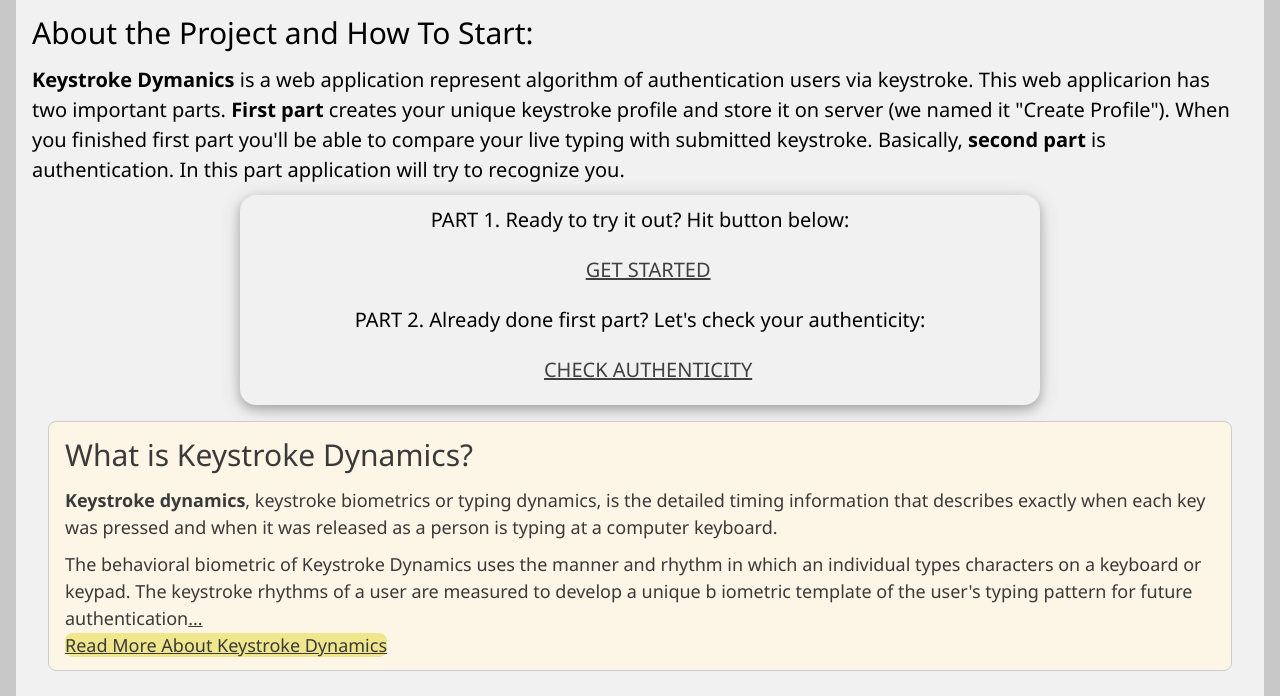
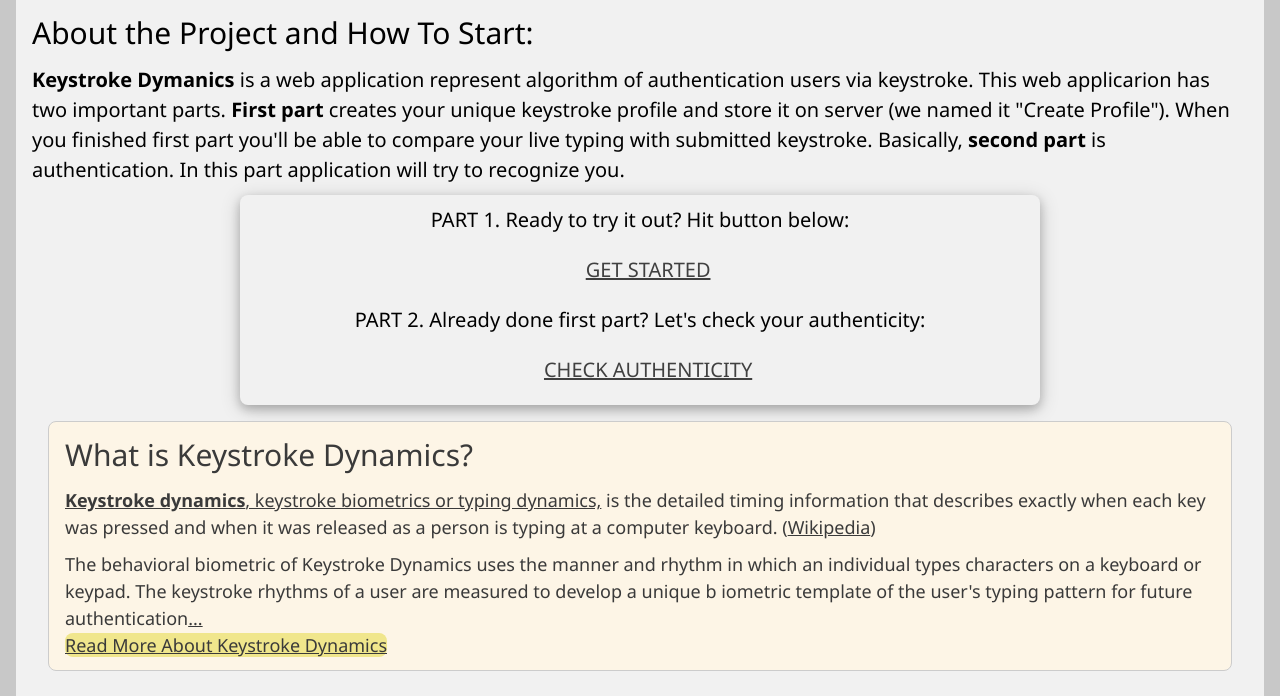
Before and after one commit to lizmars/Keystroke-Dynamics, a Flask app: template keystrokedynamics/templates/keystrpage.html in a window 1280 px wide. Shown: the part 90-786 px from the top of the page. Run offline with Flask 2, Linux system fonts and the light colour scheme; the template is opened without the code that fills it, so the values that code supplies are empty.

Commit message:
home page design changed

```diff
--- a/keystrokedynamics/templates/keystrpage.html
+++ b/keystrokedynamics/templates/keystrpage.html
@@ -29,14 +29,14 @@
     {% endfor %}
   </ul>
 
-  <div id="Home" class="w3-container tab w3-padding-8 w3-light-grey">
+  <div id="Home" class="w3-container tab w3-padding-8 w3-light-grey ">
     <h2>About the Project and How To Start:</h2>
     <h4><b>Keystroke Dymanics</b> is a web application represent algorithm of authentication users via keystroke.
       This web applicarion has two important parts.
       <b>First part</b> creates your unique keystroke profile and store it on server (we named it "Create Profile").
       When you finished first part you'll be able to compare your live typing with submitted keystroke.
       Basically, <b>second part</b> is authentication. In this part application will try to recognize you.<h4>
-    <div class="w3-panel w3-center w3-light-grey w3-card-4 w3-round-xlarge" style="width: 800px;margin:auto;">
+    <div class="w3-panel w3-center w3-light-grey w3-card-4 w3-round-large " style="width: 800px;margin:auto;">
       <h4>PART 1. Ready to try it out? Hit button below:</h4>
       <div class="w3-section">
         <p><a href="{{ url_for('createprofile') }}" class="w3-btn-block w3-hover-teal
@@ -53,10 +53,11 @@
     <div class="w3-container">
     <div class="w3-panel w3-border w3-sand w3-text-dark-grey w3-round-large">
       <h2>What is Keystroke Dynamics?</h2>
-      <h5><b>Keystroke dynamics</b>, keystroke biometrics or typing dynamics, is the
+      <h5><a href="https://en.wikipedia.org/wiki/Keystroke_dynamics"><b>Keystroke
+        dynamics</b>, keystroke biometrics or typing dynamics,</a> is the
         detailed timing information that describes exactly when each key was
         pressed and when it was released as a person is typing at a computer
-        keyboard.
+        keyboard. (<a href="https://en.wikipedia.org/wiki/Keystroke_dynamics">Wikipedia</a>)
       </h5>
       <h5>The behavioral biometric of Keystroke Dynamics uses the manner and
         rhythm in which an individual types characters on a keyboard or keypad.
@@ -70,7 +71,6 @@
 
   </div>
 
-
 </div>
 
 <footer class="w3-container w3-blue-grey w3-center">
```
